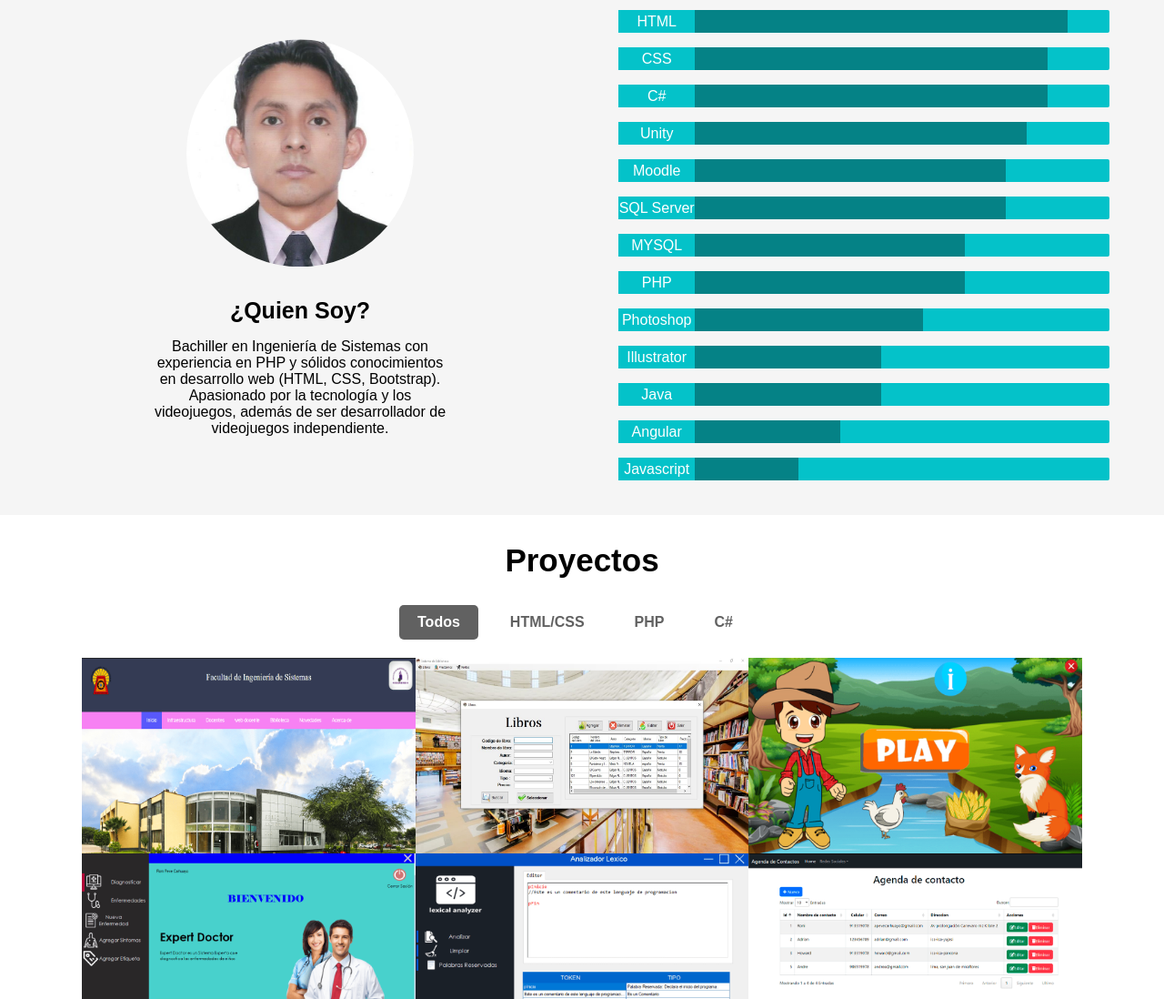
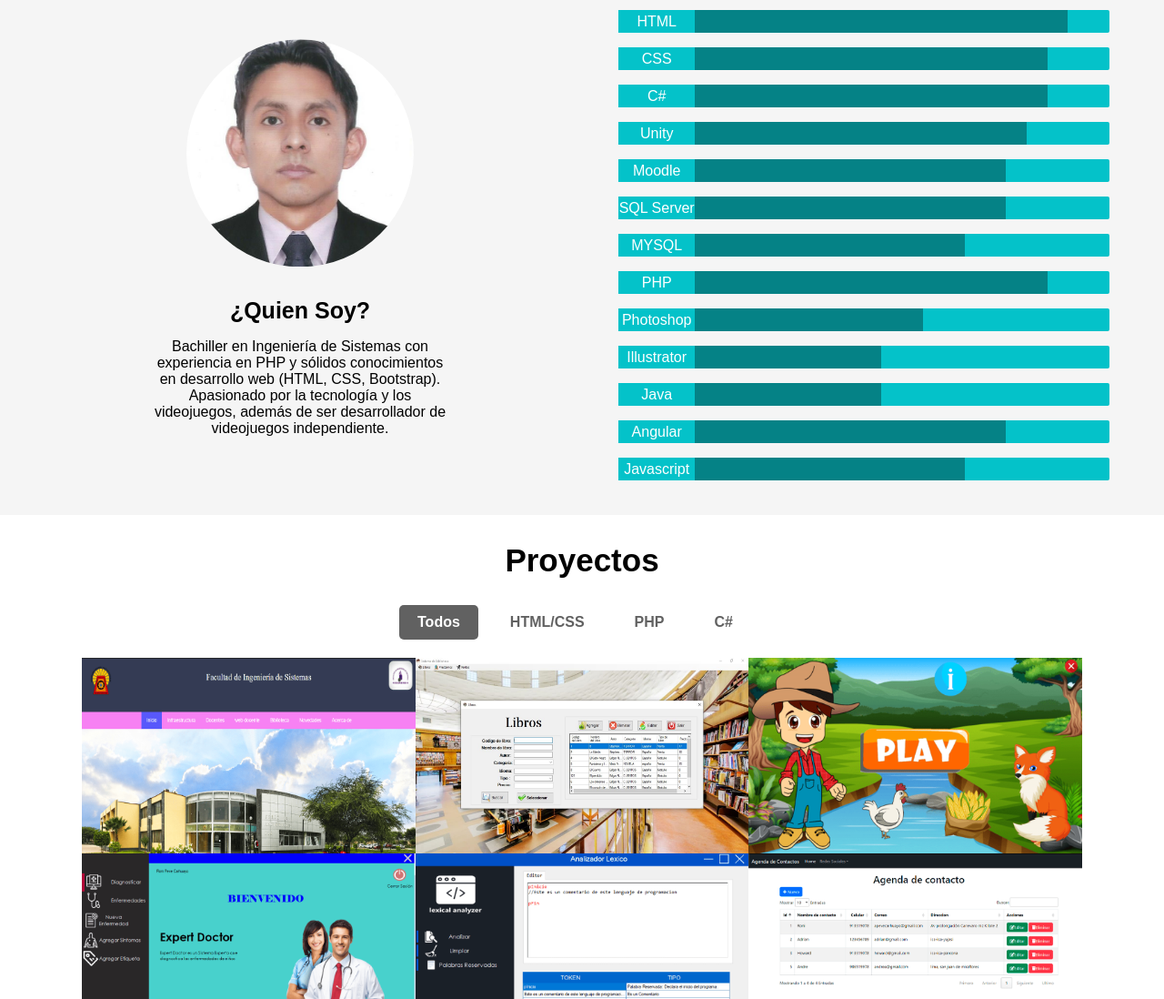
Before and after one commit to RoniPeve/PortafolioWeb, a plain HTML site: page index.html in a window 1280 px wide. Shown: the part 925-2023 px from the top of the page at 91% size. Drawn offline with Linux system fonts and the light colour scheme.

Commit message:
actualizado

```diff
--- a/index.html
+++ b/index.html
@@ -96,7 +96,7 @@
                 </div>
                 <div class="skill">
                     <p><span>PHP</span></p>
-                    <div class="progress" style="--tamano_skill:65%">
+                    <div class="progress" style="--tamano_skill:85%">
 
                     </div>
                 </div>
@@ -121,13 +121,13 @@
                 </div>
                 <div class="skill">
                     <p><span>Angular</span></p>
-                    <div class="progress" style="--tamano_skill:35%">
+                    <div class="progress" style="--tamano_skill:75%">
 
                     </div>
                 </div>
                 <div class="skill">
                     <p><span>Javascript</span></p>
-                    <div class="progress" style="--tamano_skill:25%">
+                    <div class="progress" style="--tamano_skill:65%">
 
                     </div>
                 </div>
```
